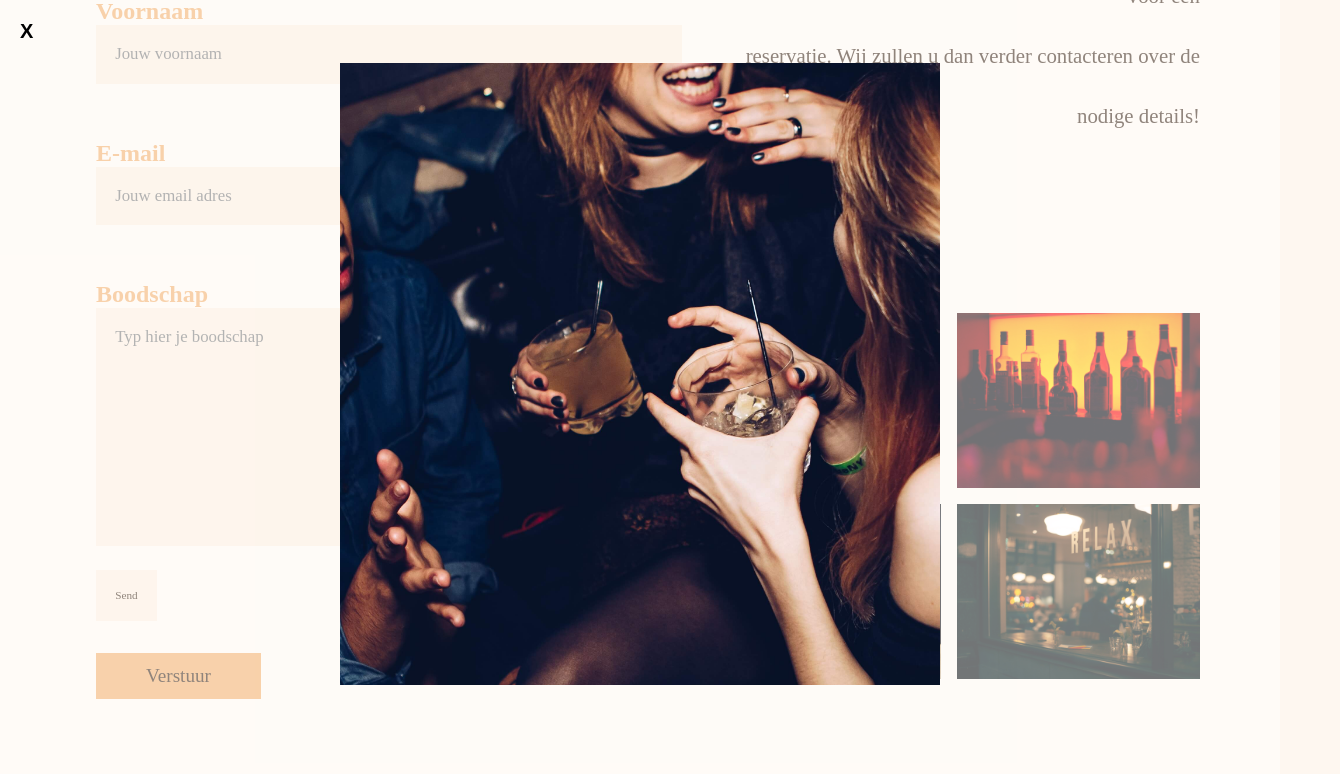
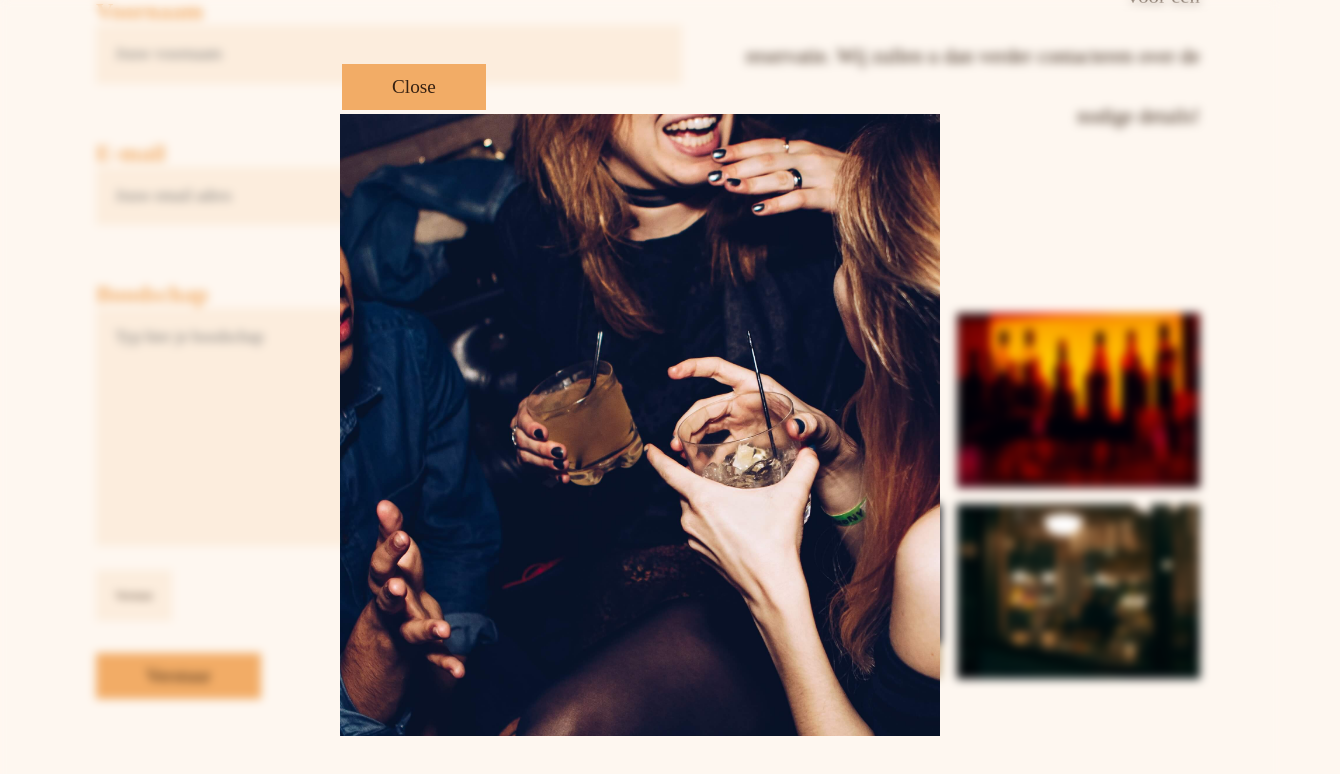
Before and after one commit to EHB-MCT/expert-lab-prototypes-somrads, a React (Create React App) app in the folder lapaz/: page / in a window 1280 px wide. Both pictures are taken after a click on the element 819 px from the left and 4889 px from the top of the page. Shown: the part 4489-5263 px from the top of the page, 1340 px wide, since content can reach past the window. Built offline with nearby package versions, Linux system fonts and the light colour scheme.

Commit message:
Added gallery animations

```diff
--- a/lapaz/src/App.scss
+++ b/lapaz/src/App.scss
@@ -1,3 +1,4 @@
+html{scroll-behavior:smooth}
 body{
   font-family: Arial, sans-serif;
 }
--- a/lapaz/src/components/Footer.jsx
+++ b/lapaz/src/components/Footer.jsx
@@ -22,15 +22,22 @@
   return (
     <div className="Footer">
       <div className="container-footer">
+        <Router>
           <ul className="logo">
             <li>
-            <img src={logo} alt="lapas logo" loading="lazy" />
+              <HashLink to="#Home">
+                <motion.img
+                  whileHover={{ scale: 1.2 }}
+                  src={logo}
+                  alt="lapas logo"
+                  loading="lazy"
+                />
+              </HashLink>
             </li>
             <span className="since">
               <li>Since 2002</li>
             </span>
           </ul>
-        <Router>
           <ul>
             <motion.li
               whileHover={"whileHover"}
--- a/lapaz/src/components/Hero.jsx
+++ b/lapaz/src/components/Hero.jsx
@@ -5,11 +5,12 @@
 import React from "react";
 import { BrowserRouter as Router } from "react-router-dom";
 import { HashLink } from "react-router-hash-link";
-import { motion, Variants } from "framer-motion";
+import { motion } from "framer-motion";
 
 function Hero() {
   return (
     <div className="Hero" id="Home">
+
       <Router>
         <div className="nav">
           <ul className="nav-list">
--- a/lapaz/src/components/Imagepopup.jsx
+++ b/lapaz/src/components/Imagepopup.jsx
@@ -5,37 +5,36 @@
 
 function Imagepopup({ poper, layoutId }) {
   const singleImage = data.find((item) => item.id === layoutId);
+
   return (
-      <div className="popupContainer">
-        <div className="close-btn">
-          <p onClick={poper}>X</p>
-        </div>
-        <div className="popUpImage">
-          {" "}
-          <motion.img
-            src={`.././gallerij/${singleImage.image}`}
-            alt={singleImage.name}
-            layoutId={singleImage.id}
-          />
-        </div>
+    <AnimatePresence>
+      <motion.div
+        initial={{ opacity: 0 }}
+        animate={{ opacity: 1 }}
+        exit={{ opacity: 0 }}
+        className="popupContainer"
+      >
+        <motion.div className="popupWrap">
+          <motion.div className="popUpImage">
+            <motion.button
+              initial={{ opacity: 0 }}
+              animate={{ opacity: 1 }}
+              exit={{ opacity: 0 }}
+              onClick={poper}
+              className="close-btn"
+            >
+              Close
+            </motion.button>
 
-      <div className="popUpTabs">
-        {/* <div className="pop-tab">
-          {" "}
-          {data.map((item) => {
-            return (
-              <motion.div className="tab" onClick={() => poper(item.id)}>
-                <motion.img
-                  src={`.././gallerij/${item.image}`}
-                  alt={item.name}
-                  layoutId={item.id}
-                />
-              </motion.div>
-            );
-          })}
-        </div> */}
-      </div>
-    </div>
+            <motion.img
+              src={`.././gallerij/${singleImage.image}`}
+              alt={singleImage.name}
+              layoutId={singleImage.id}
+            />
+          </motion.div>
+        </motion.div>
+      </motion.div>
+    </AnimatePresence>
   );
 }
 
--- a/lapaz/src/components/Reserveren.jsx
+++ b/lapaz/src/components/Reserveren.jsx
@@ -31,6 +31,7 @@
   };
   const [popup, setPopup] = useState(false);
   const [layoutId, setlayoutId] = useState(null);
+
   const poper = (id) => {
     if (popup === false) {
       setlayoutId(id);
@@ -92,7 +93,16 @@
             ></textarea>
           </label>
 
-          <input className="button" type="submit" value="Send" />
+          <motion.input
+            whileHover={{ scale: 1.2 }}
+            transition={{ type: "spring", bounce: 0.4, duration: 1 }}
+            whileTap={{
+              scale: 1.3,
+            }}
+            className="button"
+            type="submit"
+            value="Verstuur"
+          />
           <motion.button
             whileHover={{ scale: 1.2 }}
             transition={{ type: "spring", bounce: 0.4, duration: 1 }}
@@ -105,6 +115,7 @@
           </motion.button>
         </form>
       </motion.div>
+
       <motion.div variants={textAnimate} className="reserveren-wrap">
         <div className="reserveren-container">
           <h1 className="PageTitleRight">Reserveren</h1>
@@ -127,6 +138,15 @@
                       onClick={() => poper(item.id)}
                     >
                       <motion.img
+                        whileHover={{ scale: 1.05 }}
+                        transition={{
+                          type: "spring",
+                          bounce: 0.2,
+                          duration: 1,
+                        }}
+                        whileTap={{
+                          scale: 1.1,
+                        }}
                         src={`.././gallerij/${item.image}`}
                         alt={item.name}
                         layoutId={item.id}
@@ -136,9 +156,9 @@
                 })}
               </div>
               <AnimatePresence>
-                <div className="image-popup">
+                <motion.div className="image-popup">
                   {popup && <Imagepopup poper={poper} layoutId={layoutId} />}
-                </div>
+                </motion.div>
               </AnimatePresence>
             </div>
           </motion.div>
--- a/lapaz/src/style/style.scss
+++ b/lapaz/src/style/style.scss
@@ -167,7 +167,7 @@
 
   iframe {
     z-index: 1;
-    width: 1400px;
+    width: 1350px;
     height: 700px;
   }
 }
@@ -316,15 +316,32 @@
   left: 0;
   right: 0;
   overflow: hidden;
-  background-color: rgb(255, 255, 255);
-  background-color: rgba(255, 255, 255, 0.448);
+  backdrop-filter: blur(5px);
+  transition: ease-in-out;
   z-index: 1;
+
+  .popupWrap {
+    display: flex;
+    width: 100%;
+    height: 100%;
   }
 
   .close-btn {
-  padding: 20px;
-  font-size: 20px;
-  font-weight: bold;
+    font-family: $titleFont;
+    font-weight: $fontWeight;
+    background-color: $titleColor;
+    border: none;
+    color: $descriptionColor;
+    text-align: center;
+    text-decoration: none;
+    font-size: 1.2rem;
+    margin: 4px 2px;
+    padding: 12px 50px;
+    cursor: pointer;
+    &:hover {
+      color: white;
+      background-color: #f69a7e;
+    }
   }
   .popUpImage {
     margin: auto;
@@ -333,17 +350,4 @@
       width: 100%;
     }
   }
-.pop-tab {
-  width: 10vw;
-  display: flex;
-  margin: auto;
-  justify-content: space-evenly;
 }
-.tab {
-  width: 40px;
-  height: 40px;
-  img {
-    width: 100%;
-    border-radius: 10px;
-  }
-}
```
Also changed, not shown: lapaz/src/components/Tripel-Karmeliet-png-hd.png (deleted). Lines whose indentation alone changed are shown as unchanged.
